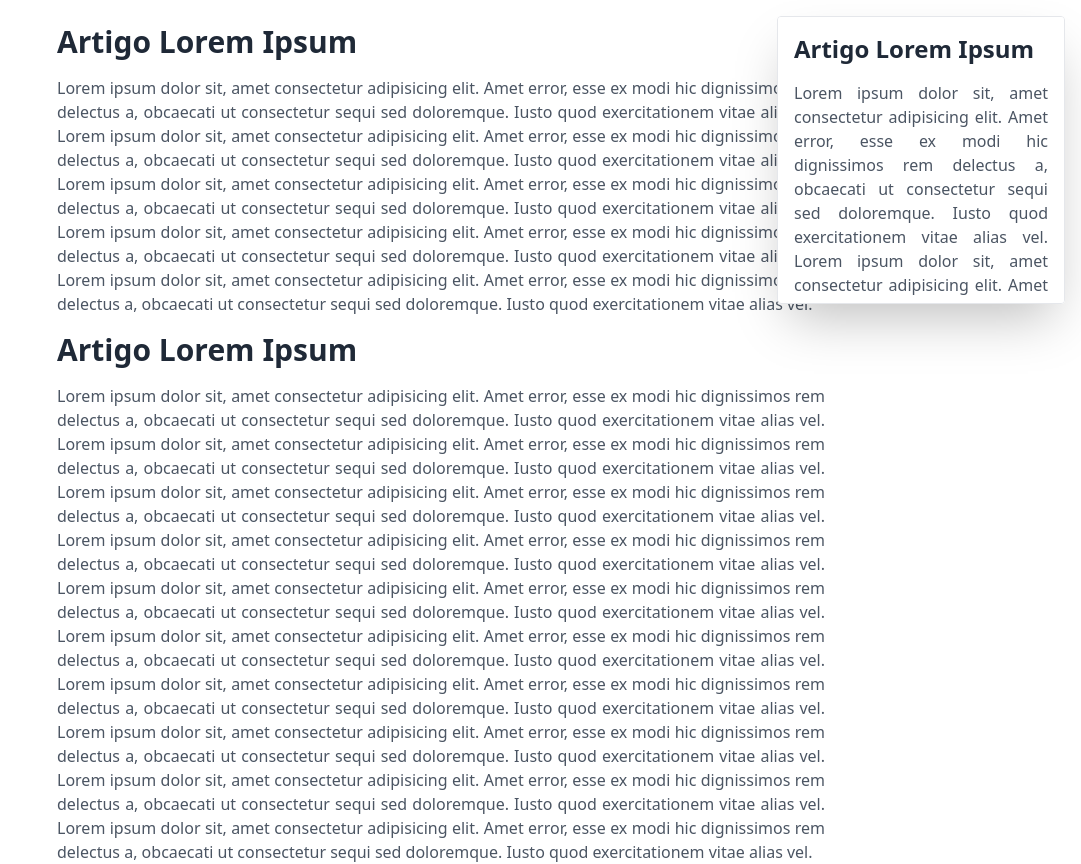
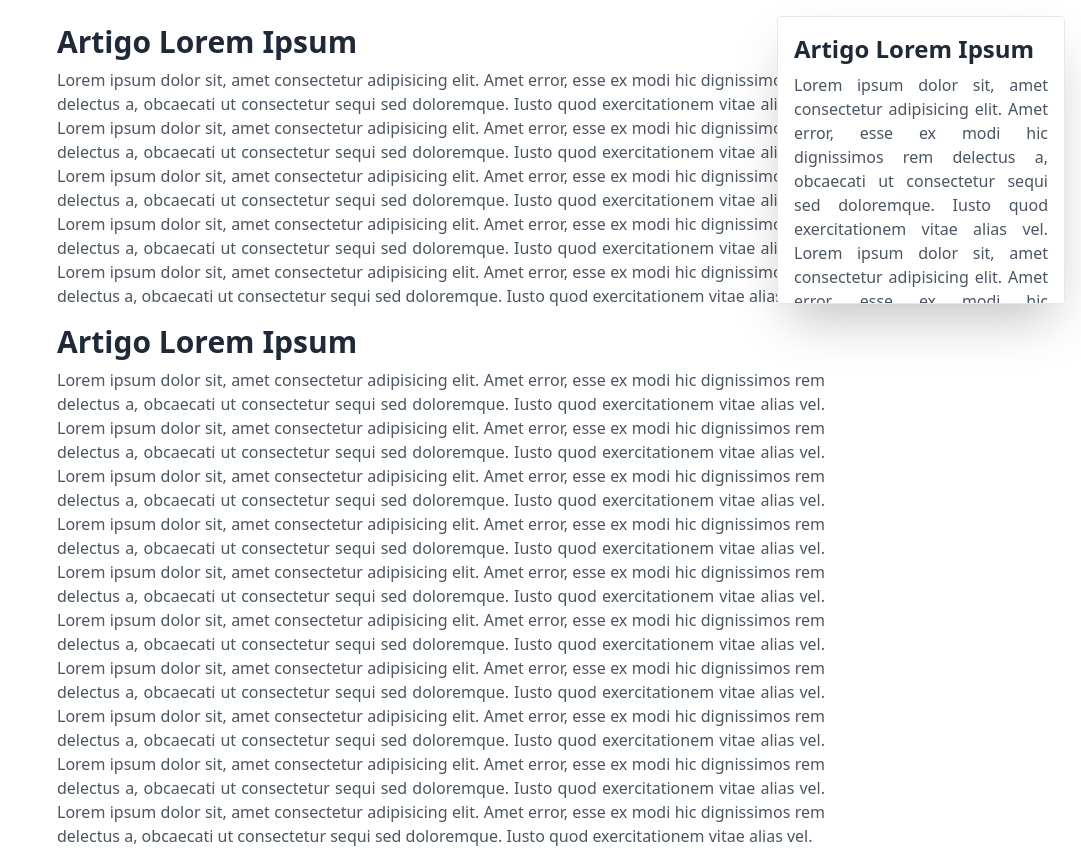
Before and after one commit to lucasgdb/infinite-scroll-challenge, a React (Vite) app: page / in a window 1280 px wide. Shown: the top 864 px of the page, without its empty margins (199-1280 px from the left). Built offline with nearby package versions, Linux system fonts and the light colour scheme.

Commit message:
chore: change mt

```diff
--- a/src/App.tsx
+++ b/src/App.tsx
@@ -38,7 +38,7 @@ export default function App() {
         {articles.map((article) => (
           <div key={article.id}>
             <h2 className="font-extrabold text-3xl text-gray-800">{article.title}</h2>
-            <p className="text-justify text-gray-600 mt-4">{article.content}</p>
+            <p className="text-justify text-gray-600 mt-2">{article.content}</p>
           </div>
         ))}
       </div>
--- a/src/components/ScrollableFloatingCard/index.tsx
+++ b/src/components/ScrollableFloatingCard/index.tsx
@@ -27,7 +27,7 @@ export default function ScrollableFloatingCard() {
       {articles.map((article) => (
         <div key={article.id}>
           <h2 className="font-extrabold text-2xl text-gray-800">{article.title}</h2>
-          <p className="text-justify text-gray-600 mt-4">{article.content}</p>
+          <p className="text-justify text-gray-600 mt-2">{article.content}</p>
         </div>
       ))}
     </section>
```
